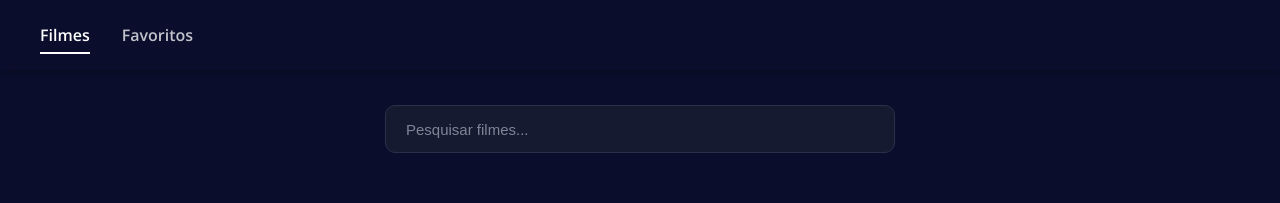
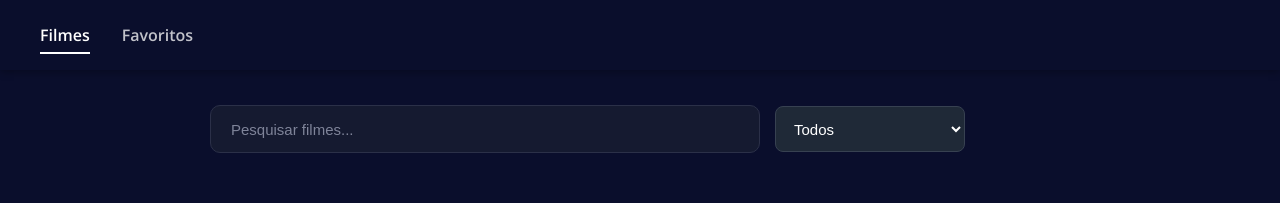
Before and after one commit to joaopedrogerotto/CineList, a React (Vite) app in the folder CineList/: page /filmes in a window 1280 px wide. Shown: the top 203 px of the page. Built offline with nearby package versions, Linux system fonts and the light colour scheme; a web font is replaced by a local one.

Commit message:
feat: filtro de filmes

```diff
--- /dev/null
+++ b/CineList/src/Components/FilterGenre/FilterGenre.css
@@ -0,0 +1,33 @@
+.filterGenre {
+    position: relative;
+}
+
+.filterGenre select {
+    height: 46px;
+    min-width: 190px;
+    padding: 0 40px 0 14px;
+    border: 1px solid #374151;
+    border-radius: 8px;
+    background-color: #1f2937;
+    color: #ffffff;
+    font-size: 15px;
+    outline: none;
+    cursor: pointer;
+    transition:
+        border-color 0.2s ease,
+        box-shadow 0.2s ease;
+}
+
+.filterGenre select:hover {
+    border-color: #4b5563;
+}
+
+.filterGenre select:focus {
+    border-color: #6366f1;
+    box-shadow: 0 0 0 3px rgba(99, 102, 241, 0.15);
+}
+
+.filterGenre option {
+    background-color: #1f2937;
+    color: #ffffff;
+}
--- /dev/null
+++ b/CineList/src/Components/FilterGenre/FilterGenre.tsx
@@ -0,0 +1,26 @@
+import type { Movie } from "../../types/Movie";
+import "./FilterGenre.css"
+
+interface FilterGenreProps {
+    movies: Movie[];
+    selectedGenre: string;
+    onChangeGenre: (genre: string) => void;
+}
+
+
+function FilterGenre({movies, selectedGenre, onChangeGenre}: FilterGenreProps){
+    const genres = [...new Set(movies.map(movie => movie.genre))];
+
+    return(
+        <div className="filterGenre">
+            <select value={selectedGenre} onChange={(e) => onChangeGenre(e.target.value)}>
+                <option value="Todos">Todos</option>
+                {genres.map((genre) => (
+                    <option key={genre} value={genre}>{genre}</option>
+                ))}
+            </select>
+        </div>
+    );
+}
+
+export default FilterGenre;
--- a/CineList/src/Components/SearchBar/SearchBar.css
+++ b/CineList/src/Components/SearchBar/SearchBar.css
@@ -1,9 +1,17 @@
+.searchFilters {
+    width: 100%;
+    max-width: 900px;
+    margin: 35px auto 45px;
+    padding: 0 20px;
+    display: flex;
+    align-items: center;
+    gap: 15px;
+    box-sizing: border-box;
+}
+
 .divSearchBar {
     width: 100%;
     max-width: 550px;
-    margin: 35px auto 45px;
-    padding: 0 20px;
-    box-sizing: border-box;
 }
 
 .divSearchBar input {
--- a/CineList/src/Components/SearchBar/SearchBar.tsx
+++ b/CineList/src/Components/SearchBar/SearchBar.tsx
@@ -2,6 +2,7 @@ import { useState } from "react";
 import type { Movie } from "../../types/Movie";
 import Movies from "../Movies/Movies";
 import "./SearchBar.css"
+import FilterGenre from "../FilterGenre/FilterGenre";
 
 interface MovieListProps{
     movies: Movie[]
@@ -9,13 +10,19 @@ interface MovieListProps{
 
 function SearchBar({ movies }: MovieListProps) {
     const [search, setSearch] = useState("");
+    const [selectedGenre, setSelectedGenre] = useState("Todos");
 
-    const filteredMovies = movies.filter(movie =>
-        movie.title.toLowerCase().includes(search.toLowerCase())
-    );
+    const filteredMovies = movies.filter(movie =>{
+        const matchesSearch = movie.title.toLowerCase().includes(search.toLowerCase());
+        const matchesSelectMovie = selectedGenre === "Todos" || movie.genre === selectedGenre;
+
+        return matchesSearch && matchesSelectMovie;
+    });
+
 
     return (
         <>
+            <div className="searchFilters">
                 <div className="divSearchBar">
                     <input
                         type="text"
@@ -25,6 +32,8 @@ function SearchBar({ movies }: MovieListProps) {
                         onChange={(e) => setSearch(e.target.value)}
                     />
                 </div>
+                <FilterGenre movies={movies} selectedGenre={selectedGenre}onChangeGenre={setSelectedGenre}></FilterGenre>
+            </div>
 
             <Movies movies={filteredMovies} />
         </>
```
Also changed, not shown: CineList/src/App.tsx (line endings or trailing spaces). Lines whose indentation alone changed are shown as unchanged.
